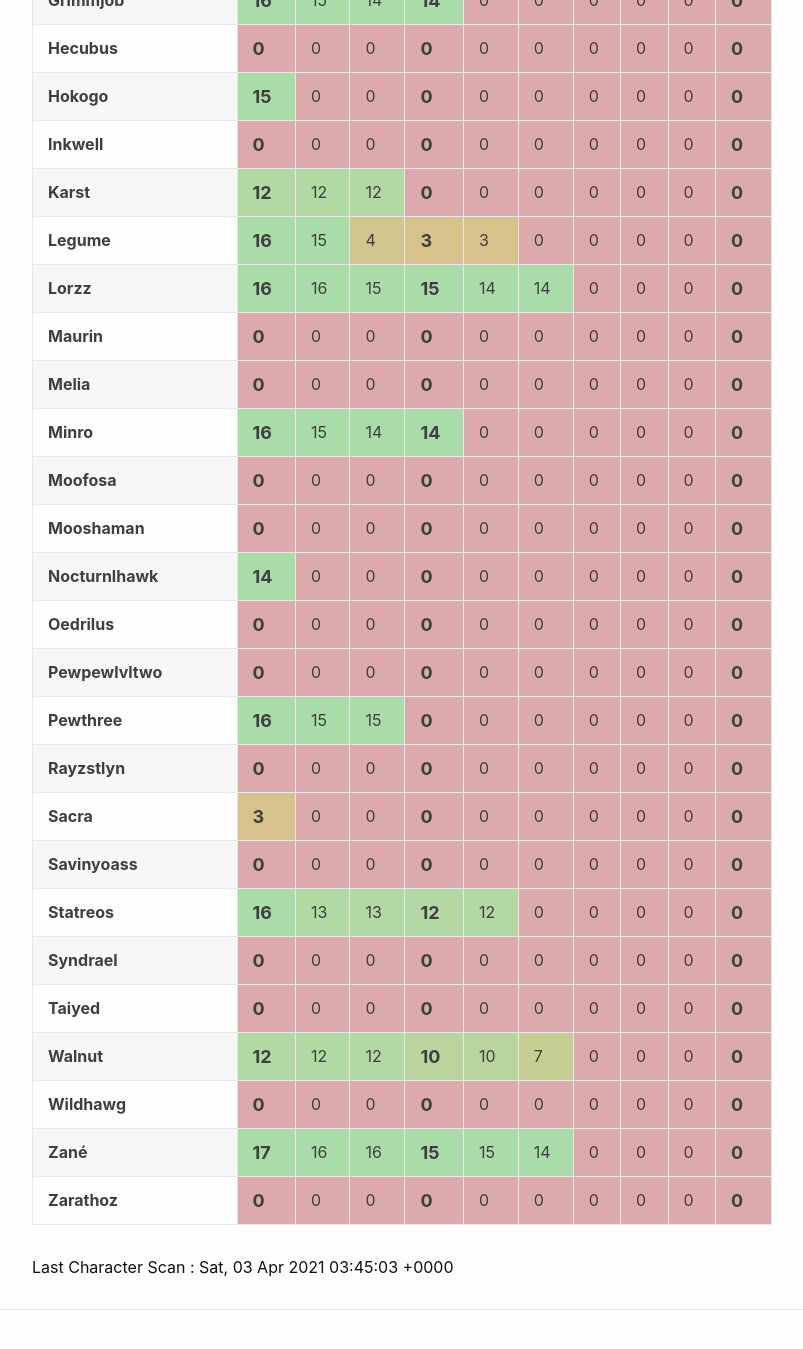
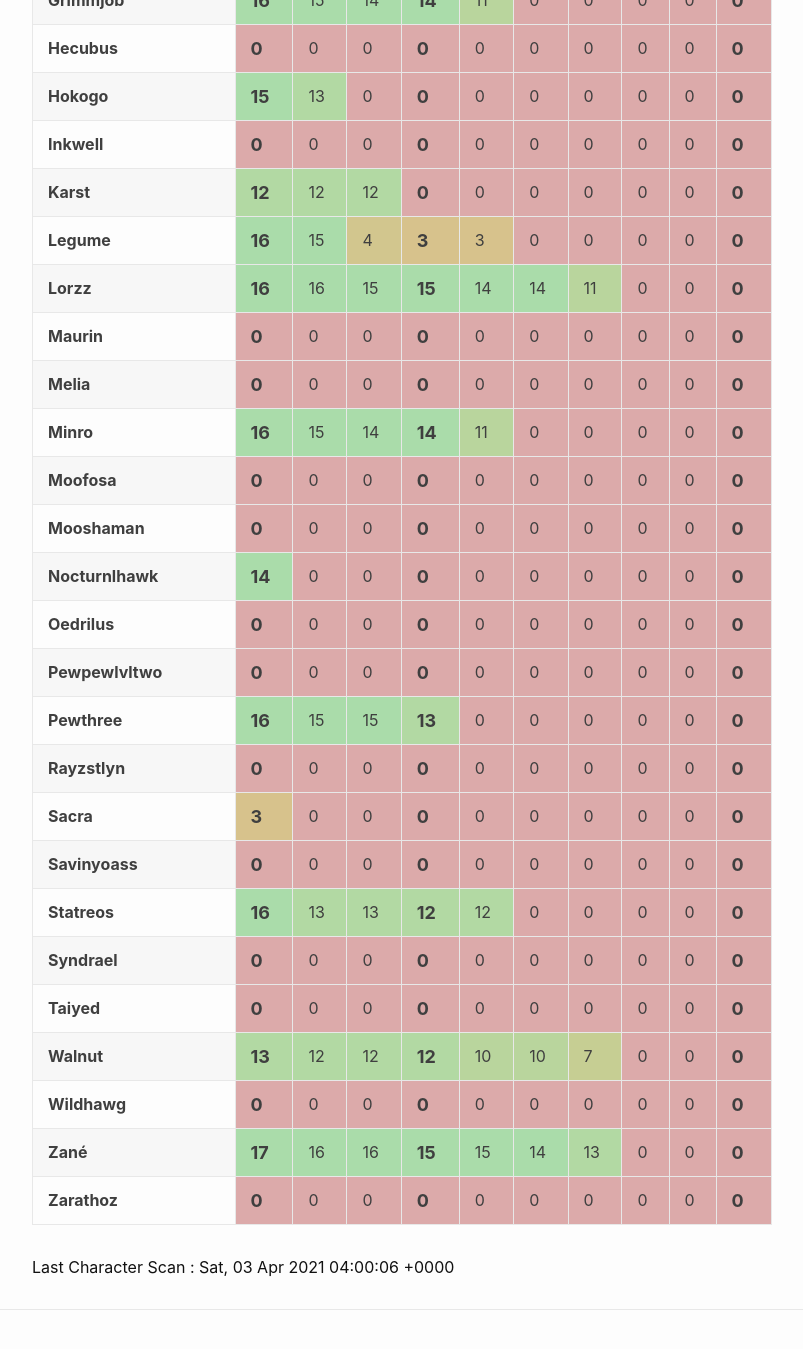
Before and after one commit to eldertribunal/keystonetracker, a Jekyll site: the page built from weekly.md, in a window 1280 px wide and 1400 px high, scrolled down 890 px. Shown: the top 1349 px of the window, without its empty margins (126-929 px from the left). Built offline with Jekyll 4.4.1, drawn with Linux system fonts in a browser that asks for light colours.

Commit message:
auto scan Sat Apr  3 04:00:52 UTC 2021

```diff
--- a/_data/scanned.json
+++ b/_data/scanned.json
@@ -1,3 +1,3 @@
 {
-  "timestamp": 1617421503
+  "timestamp": 1617422406
 }
--- a/_data/weekly.json
+++ b/_data/weekly.json
@@ -62,13 +62,13 @@
   {
     "name": "Walnut",
     "dungeons": [
+      13,
       12,
       12,
       12,
       10,
       10,
       7,
-      0,
       0,
       0,
       0
@@ -143,7 +143,7 @@
       15,
       14,
       14,
-      0,
+      11,
       0,
       0,
       0
@@ -201,7 +201,7 @@
       15,
       14,
       14,
-      0,
+      11,
       0,
       0,
       0,
@@ -245,7 +245,7 @@
       16,
       15,
       15,
-      0,
+      13,
       0,
       0,
       0,
@@ -338,7 +338,7 @@
       15,
       15,
       14,
-      0,
+      13,
       0,
       0,
       0
@@ -483,7 +483,7 @@
     "name": "Hokogo",
     "dungeons": [
       15,
-      0,
+      13,
       0,
       0,
       0,
@@ -516,7 +516,7 @@
       15,
       14,
       14,
-      0,
+      11,
       0,
       0,
       0,
```
